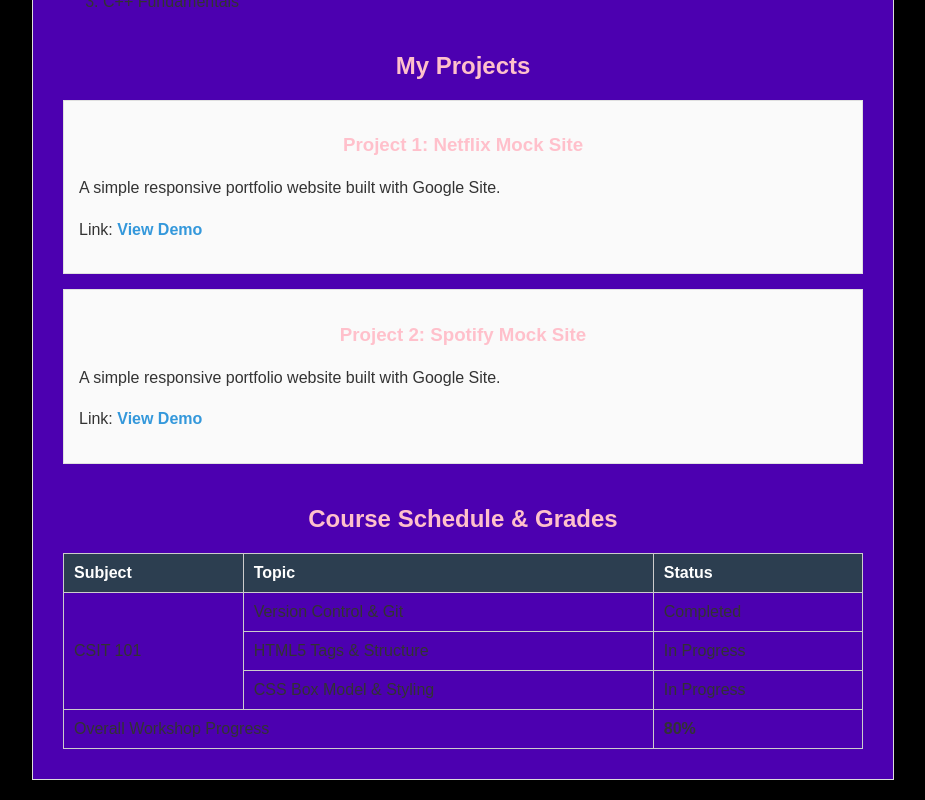
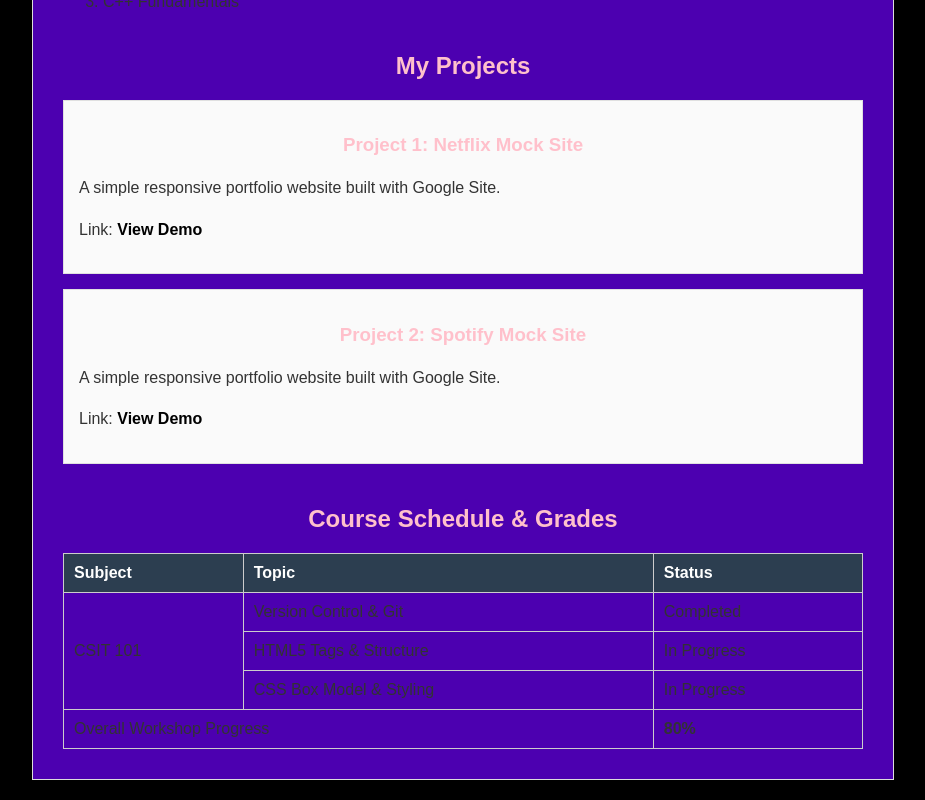
Before and after one commit to gzaldivar-bot/csit-web-finals-2026, a plain HTML site: page index.html in a window 1280 px wide. Shown: the part 923-1723 px from the top of the page, without its empty margins (177-1102 px from the left). Drawn offline with Linux system fonts and the light colour scheme.

Commit message:
Update styles.css

```diff
--- a/styles.css
+++ b/styles.css
@@ -61,14 +61,14 @@ hr {
 
 
 a {
-  color: #3498db;
+  color: #000000;
   text-decoration: none;
   font-weight: bold;
 }
 
 
 a:hover {
-  color: #1d6fa5;
+  color: #000000;
   text-decoration: underline;
 }
 
```
